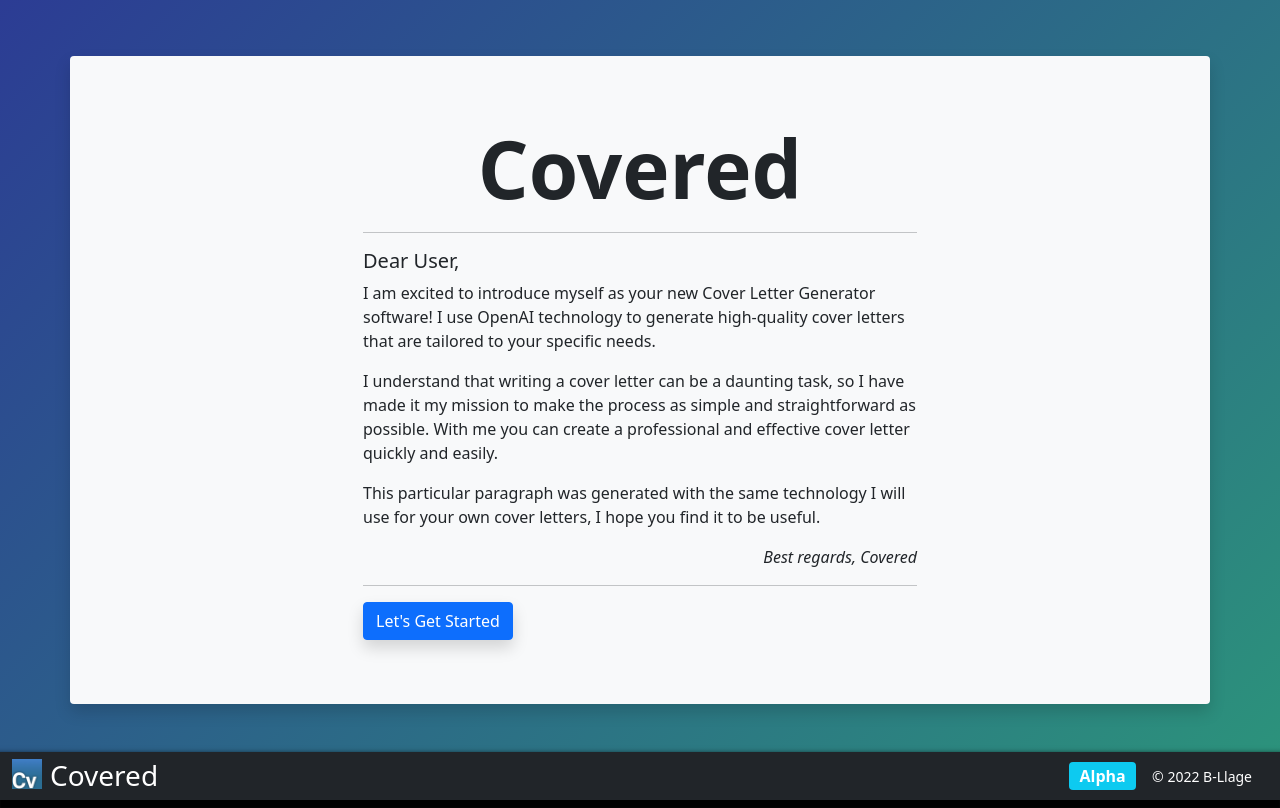
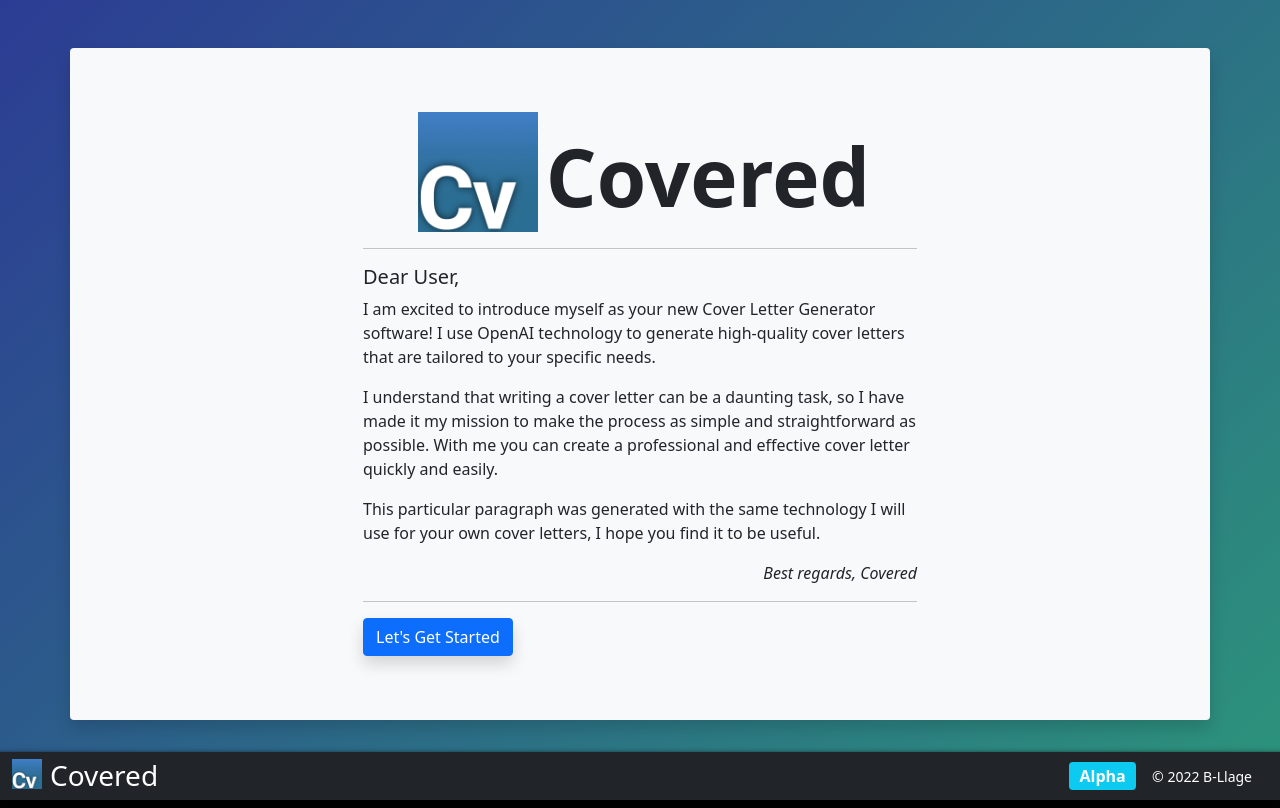
Before and after one commit to B-Llage/Covered, a React (Create React App) app: page / in a window 1280 px wide. Built offline with nearby package versions, Linux system fonts and the light colour scheme.

Commit message:
home style improvements

```diff
--- a/src/Components/Layouts/CoveredLayout.tsx
+++ b/src/Components/Layouts/CoveredLayout.tsx
@@ -6,7 +6,7 @@ export default function CoveredLayout() {
   return (
     <div className="App">
       <div className='h-100 main-content d-flex flex-column align-items-center justify-content-center' style={{ background: `linear-gradient(-225deg, #2c3c94, #2c947b)`, minHeight: '100vh', height: '100%' }}>
-        <div className='container shadow d-flex p-3 mx-2 my-5 w-auto h-auto align-items-center justify-content-center bg-light shadow rounded'>
+        <div className='container p-3 mx-2 my-5 w-auto d-flex align-items-center justify-content-center bg-light shadow rounded'>
           <Outlet></Outlet>
         </div>
         <div style={{ height: "5vh" }}></div>
--- a/src/Views/Home.tsx
+++ b/src/Views/Home.tsx
@@ -1,11 +1,20 @@
 import React from 'react'
 import { Link } from 'react-router-dom'
 import '../../src/App.css'
+import Typewriter from 'typewriter-effect';
 
 export default function Home() {
   return (
     <div className='py-5 home-width'>
-      <h1 className='display-1 fw-bold mb-2 text-center'>Covered</h1>
+      <div className='container d-flex justify-content-center align-items-end'>
+        <img
+          className="img-fluid mx-2"
+          style={{ height: "15vh", width: "auto" }}
+          src={`${process.env.PUBLIC_URL}/images/Covered.png`}
+          alt="logo"
+        />
+        <h1 className='display-1 fw-bold mb-2 text-center'>Covered</h1>
+      </div>
       <hr></hr>
       <h5 className='text-start'>Dear User,</h5>
       <p className='text-start text-wrap'>I am excited to introduce myself as your new Cover Letter Generator software! I use OpenAI technology to generate high-quality cover letters that are tailored to your specific needs.</p>
```
